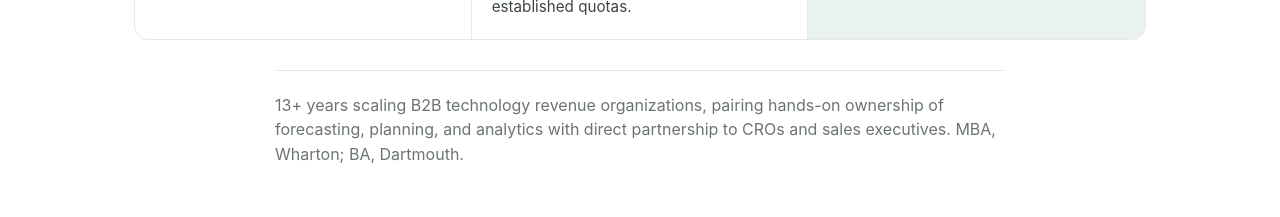
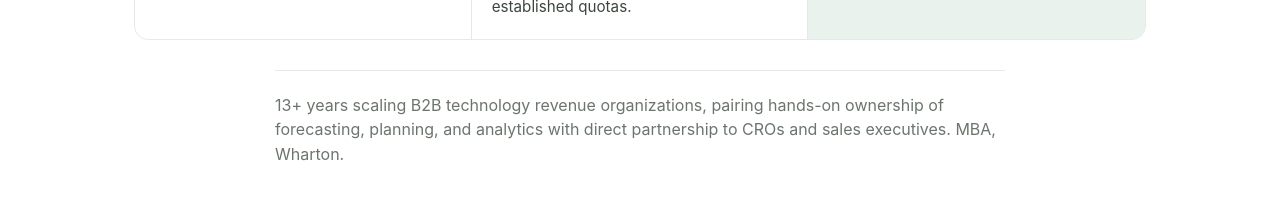
Before and after one commit to kgilbride/kgilbride.github.io, a plain HTML site: page index.html in a window 1280 px wide. Shown: the part 4681-4898 px from the top of the page. Drawn offline with Linux system fonts and the light colour scheme.

Commit message:
Update index.html
removed dartmouth

```diff
--- a/index.html
+++ b/index.html
@@ -297,7 +297,7 @@
         <div class="rec-col after"><span class="rlab">Result</span><p><strong>+30% YoY</strong> sales productivity and improved pipeline conversion.</p></div>
       </div>
     </div>
-    <p class="cred narrow">13+ years scaling B2B technology revenue organizations, pairing hands-on ownership of forecasting, planning, and analytics with direct partnership to CROs and sales executives. MBA, Wharton; BA, Dartmouth.</p>
+    <p class="cred narrow">13+ years scaling B2B technology revenue organizations, pairing hands-on ownership of forecasting, planning, and analytics with direct partnership to CROs and sales executives. MBA, Wharton.</p>
   </div>
 </section>
 <section class="closing" id="contact">
```
